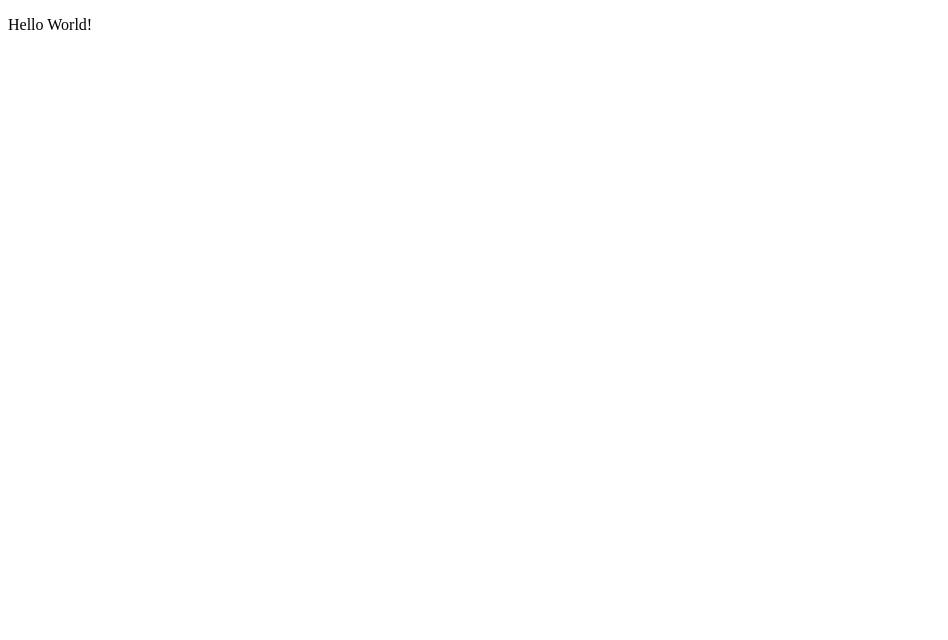
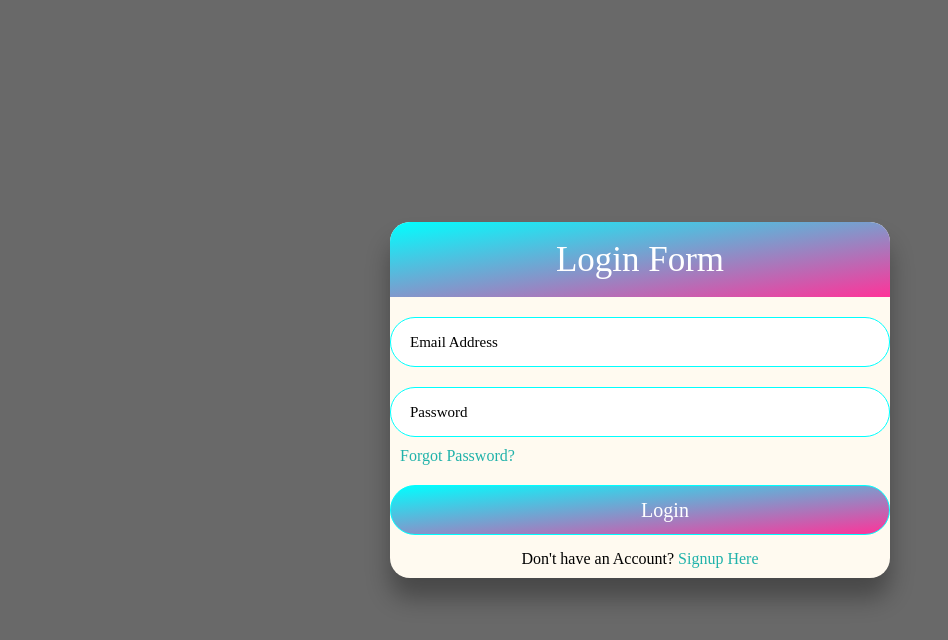
Before and after one commit to Nike3651/Database-Project, a plain HTML site: page index.html in a window 1280 px wide. Shown: the whole page, without its empty margins (0-948 px from the left). Drawn offline with Linux system fonts and the light colour scheme.

Commit message:
Added login Screen
+Login Screen

```diff
--- a/index.html
+++ b/index.html
@@ -1,7 +1,30 @@
 <!DOCTYPE HTML>
 <HTML>
     <Head>
-        <p>Hello World!</p>
+        <meta charset="utf-8">
+        <title>Login Form</title>
+        <link rel="stylesheet" href="style.css">
     </Head>
 
+    <body>
+        <div class="LoginBox">
+            <div class="title">Login Form</div>
+            <form action="#">
+                <div class="field">
+                    <input type="text" required>
+                    <label>Email Address</label>
+                </div>
+                <div class="field">
+                    <input type="password" required>
+                    <label>Password</label>
+                </div>
+                <div class="pass-link"><a href="#">Forgot Password?</a></div>
+                <div class="field">
+                    <input type="submit" value="Login">
+                </div>
+                <div class="signup-link">Don't have an Account?<a href="#">  Signup Here</a></div>
+            </form>
+        </div>
+    </body>
+
 </HTML>
--- /dev/null
+++ b/style.css
@@ -0,0 +1,116 @@
+*{
+    margin: 0;
+    padding: 0;
+    box-sizing: border-box;
+    font-family: 'Bahnschrift SemiBold';
+}
+html,body
+{
+    display: grid;
+    height: 100%;
+    place-items: center;
+    background: dimgray;
+}
+
+.LoginBox
+{
+    width: 500px;
+    background: floralwhite;
+    border-radius: 20px;
+    box-shadow: 0px 20px 25px rgba(0, 0, 0, 0.322);
+}
+
+.LoginBox .title
+{
+    color: white;
+    line-height: 75px;
+    background: linear-gradient(to bottom right, #00ffff 0%, #ff3399 100%);
+    font-size: 35px;
+    border-radius: 20px 20px 0px 0px;
+    text-align: center;
+}
+
+.LoginBox form .field
+{
+    position: relative;
+    height: 50px;
+    width: 100%;
+    margin-top: 20px;
+}
+
+.LoginBox form .field input
+{
+    height: 100%;
+    width: 100%;
+    padding-left: 50px;
+    border-radius: 25px;
+    outline: none;
+    border: 1px solid #00ffff;
+    transition: all 0.2s ease;
+}
+
+.LoginBox form .field input:focus ~ label,
+.LoginBox form .field input:valid ~ label
+{
+    border-color: #007a7a;
+}
+.LoginBox form .field label
+{
+    position: absolute;
+    top: 50%;
+    left: 20px;
+    transform: translateY(-50%);
+    transition: all 0.2s ease;
+    font-size: 15px;
+    pointer-events: none;
+}
+
+.LoginBox form .field input:focus ~ label,
+.LoginBox form .field input:valid ~ label
+{
+    top: 0%;
+    font-size: 14px;
+    background: #fff;
+    color: #007a7a;
+    transform: translateY(-50%);
+}
+
+.LoginBox form .pass-link
+{
+    margin: 10px 0 0 10px;
+}
+
+.LoginBox form .signup-link
+{
+    color: black;
+    text-align: center;
+    margin-top: 15px;
+    margin-bottom: 10px;
+}
+
+.LoginBox form .signup-link a,
+.LoginBox form .pass-link a
+{
+    color: lightseagreen;
+    text-decoration: none;
+}
+
+.LoginBox form .signup-link a:hover,
+.LoginBox form .pass-link a:hover
+{
+    text-decoration: underline;
+}
+
+.LoginBox form .field input[type="submit"]
+{
+    color: #fff;
+    background: linear-gradient(to bottom right, #00ffff 0%, #ff3399 100%);
+    font-size: 20px;
+    cursor: pointer;
+    transition: all 0.2s ease;
+}
+
+.LoginBox form .field input[type="submit"]:active
+{
+    transform: scale(0.90);
+}
```
